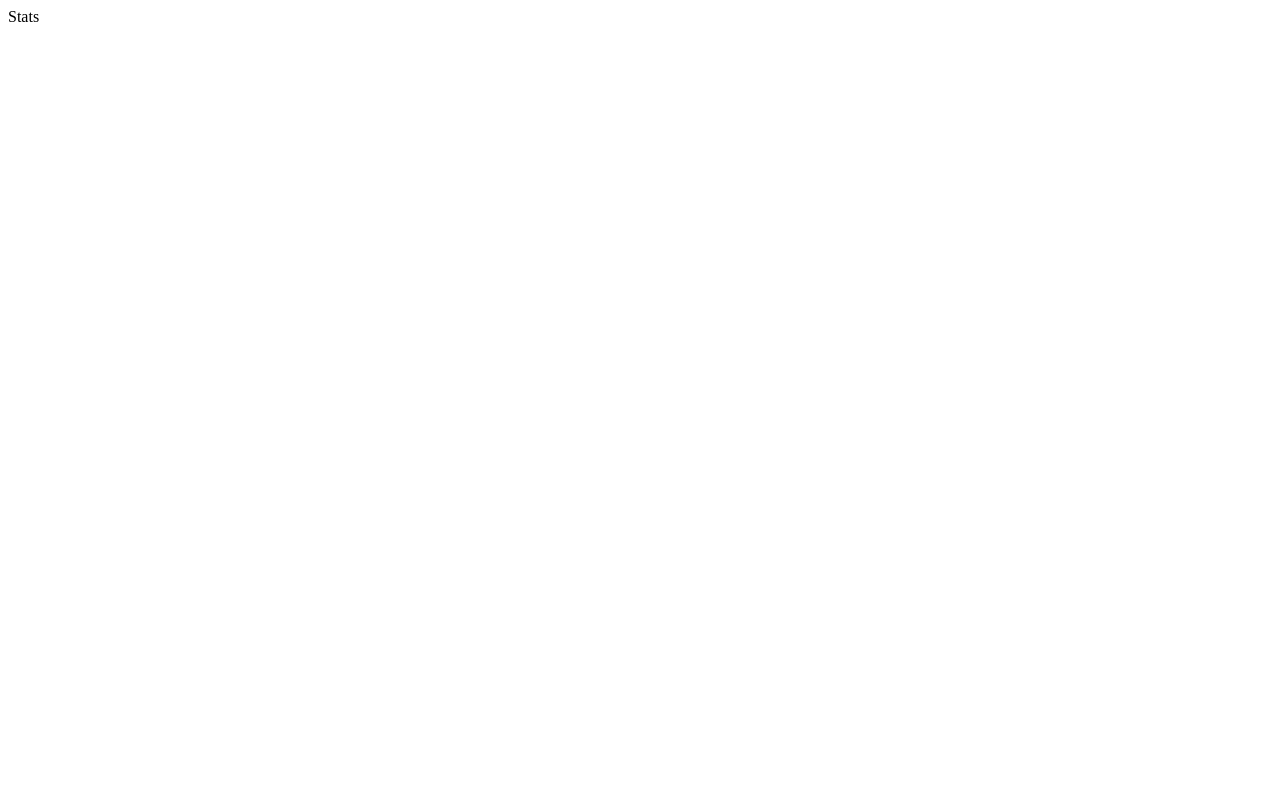
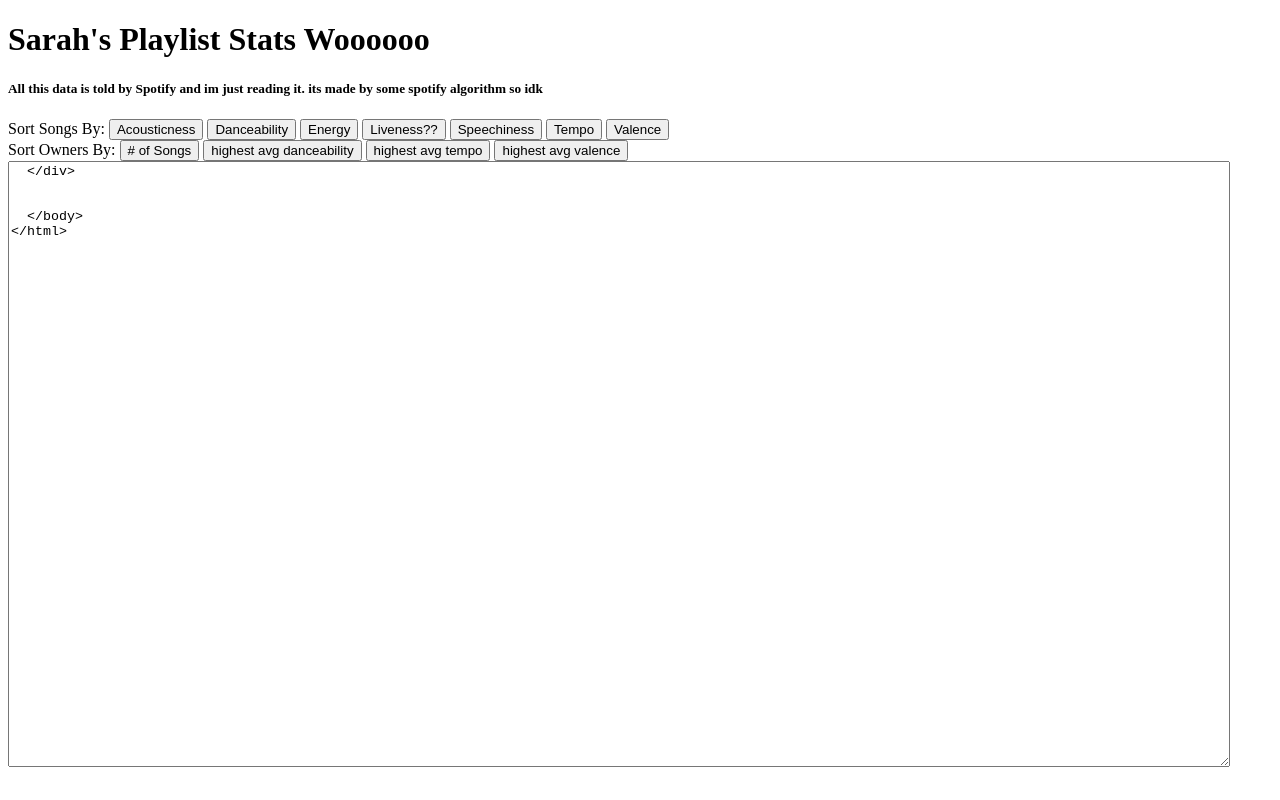
Before and after one commit to Backback12/sarah-playlist-stats, a plain HTML site: page index.html in a window 1280 px wide. Drawn offline with nearby package versions, Linux system fonts and the light colour scheme.

Commit message:
Update index.html

```diff
--- a/index.html
+++ b/index.html
@@ -4,10 +4,40 @@
   <title>Sarah's Playlist Stats</title>
   <!--<meta name="description" content="Our first page">
   <meta name="keywords" content="html tutorial template">-->
+
+  <script src="https://ajax.googleapis.com/ajax/libs/jquery/3.6.0/jquery.min.js"></script>
+  <script src="https://bundle.run/buffer@6.0.3"></script>
   <script src="https://unpkg.com/axios/dist/axios.min.js"></script>
   <script src="stats.js"></script>
   </head>
   <body>
-  Stats
+  <div id="header">
+    <h1>Sarah's Playlist Stats Woooooo</h1>
+    <h5>All this data is told by Spotify and im just reading it.
+      its made by some spotify algorithm so idk
+    </h5>
+  </div>
+  <div id="songButtons">
+    Sort Songs By:
+    <button onclick="sortBy('acousticness')">Acousticness</button>
+    <button onclick="sortBy('danceability')">Danceability</button>
+    <button onclick="sortBy('energy')">Energy</button>
+    <button onclick="sortBy('liveness')">Liveness??</button>
+    <button onclick="sortBy('speechiness')">Speechiness</button>
+    <button onclick="sortBy('tempo')">Tempo</button>
+    <button onclick="sortBy('valence')">Valence</button>
+  </div>
+  <div id="OwnerButtons">
+    Sort Owners By:
+    <Button># of Songs</Button>
+    <button>highest avg danceability</button>
+    <button>highest avg tempo</button>
+    <button>highest avg valence</button>
+  </div>
+  <div>
+    <textarea id="output" style="width: 95vw; height: 75vh;" value="this is Output">
+  </div>
+
+
   </body>
 </html>
```
